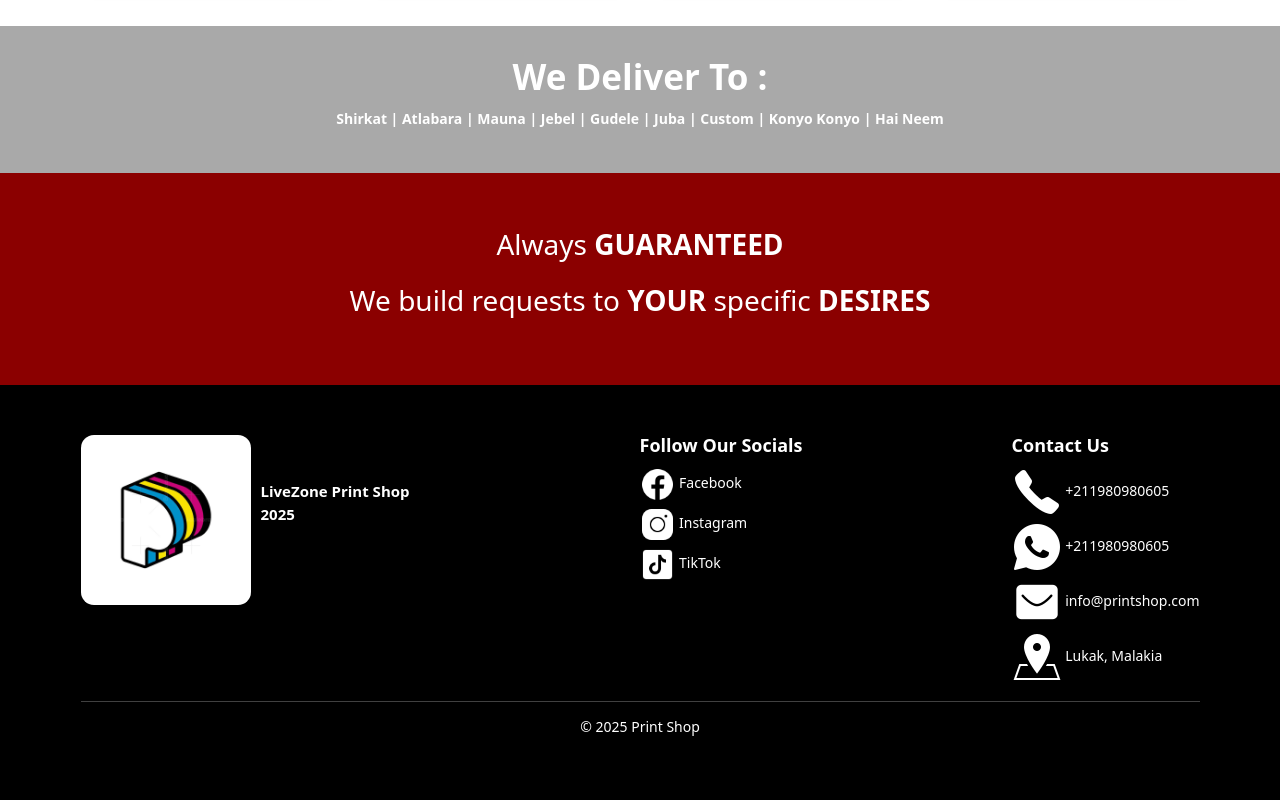
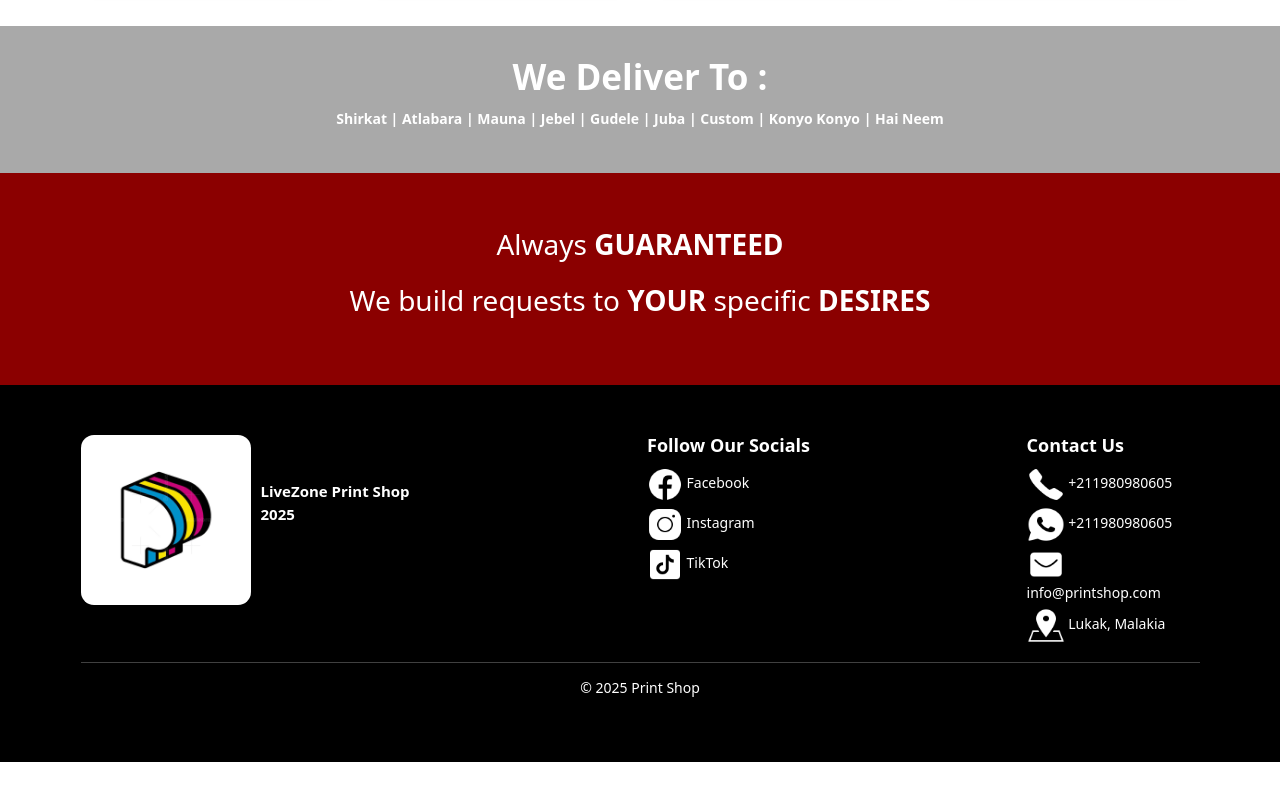
Before and after one commit to diingmike/print-shop, a plain HTML site: page index.html in a window 1280 px wide. Shown: the part 646-1446 px from the top of the page. After the commit the page ends 1408 px from the top, so only its background shows below. Drawn offline with nearby package versions, Linux system fonts and the light colour scheme.

Commit message:
Update index.html

```diff
--- a/index.html
+++ b/index.html
@@ -142,10 +142,10 @@
 						<div class = "contact-two">
 							<h1 class = "footer-title"> Contact Us </h1>
 
-							<p> <img src = "images/work/phone.png" /> +211980980605 </p>
-							<p> <img src = "images/work/whatsapp.png" /> +211980980605 </p>
-							<p> <img src = "images/work/email.png" /> info@printshop.com </p>
-							<p> <img src = "images/work/location.png" /> Lukak, Malakia </p>
+							<p> <img src = "images/work/phone.png" class = "social-media" /> +211980980605 </p>
+							<p> <img src = "images/work/whatsapp.png" class = "social-media" /> +211980980605 </p>
+							<p> <img src = "images/work/email.png" class = "social-media" /> info@printshop.com </p>
+							<p> <img src = "images/work/location.png" class = "social-media" /> Lukak, Malakia </p>
 						</div>
 					</div>
 
```
